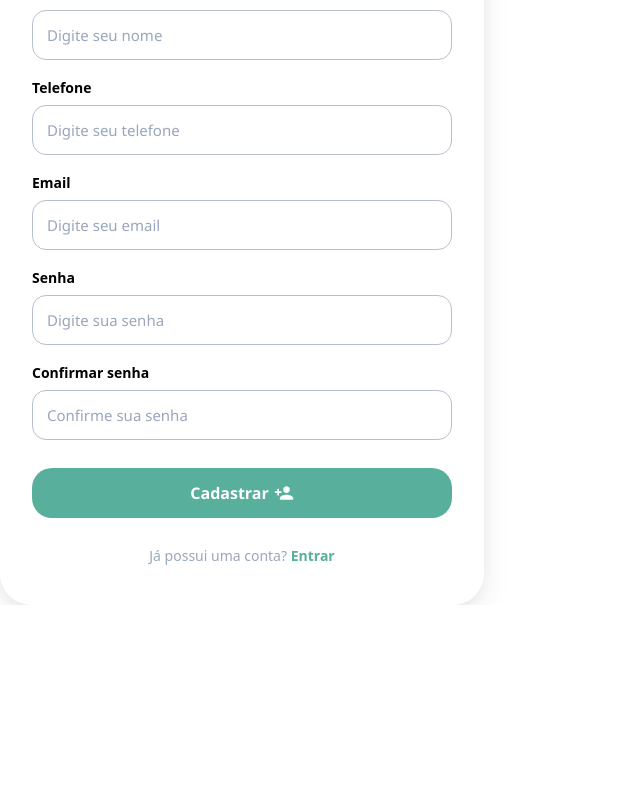
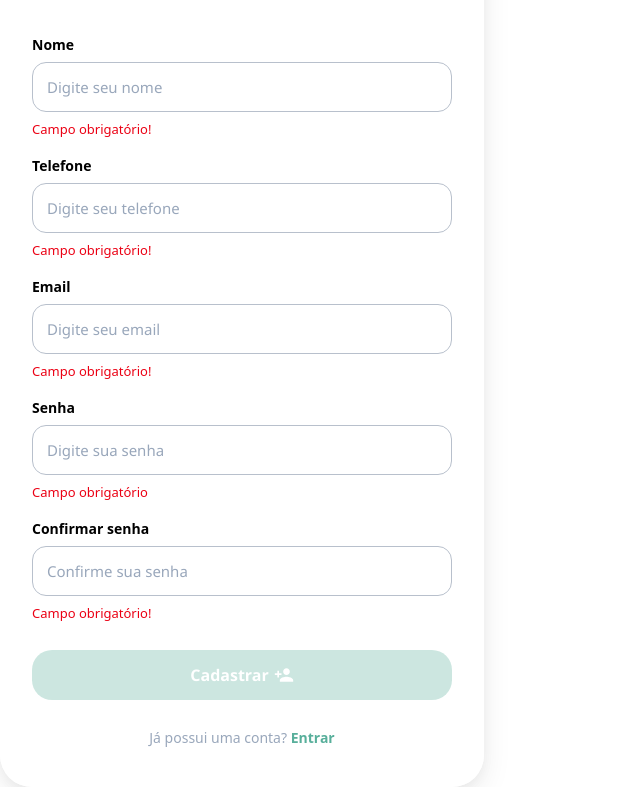
Before and after one commit to Alerrandoribeiro/my-office-front-end-senac, a React (Vite) app: page / in a window 1280 px wide. Shown: the part 590-1377 px from the top of the page, without its empty margins (0-640 px from the left). Before the commit the page ends 1195 px from the top, so only its background shows below. Built offline with nearby package versions, Linux system fonts and the light colour scheme.

Commit message:
subindo validações dos inputs

```diff
--- a/src/components/atomos/Botao/Botao.css
+++ b/src/components/atomos/Botao/Botao.css
@@ -52,3 +52,10 @@
 
   line-height: 0;
 }
+
+.botao-customizado_root:disabled {
+  opacity: 0.3;
+  cursor: not-allowed;
+  pointer-events: none;
+  position: relative;
+}
--- a/src/components/atomos/Botao/Botao.jsx
+++ b/src/components/atomos/Botao/Botao.jsx
@@ -3,12 +3,13 @@ import "./Botao.css";
 const Botao = ({
   cor,
   aoClicar,
+  aoAlterar,
   children,
   texto,
   icone,
-  onChange,
   largura,
   altura,
+  desabilitado = false,
 }) => {
   const estilos = ["botao-customizado_root"];
 
@@ -31,8 +32,9 @@ const Botao = ({
     <button
       className={estilos.join(" ")}
       onClick={aoClicar}
-      onChange={onChange}
+      onChange={aoAlterar}
       style={{ width: largura, height: altura }}
+      disabled={desabilitado}
     >
       {texto}
       {icone && <span className="botao-customizado_icone">{icone}</span>}
--- a/src/components/organismo/FormularioDeCadastroUsuario/FormularioDeCadastroUsuario.jsx
+++ b/src/components/organismo/FormularioDeCadastroUsuario/FormularioDeCadastroUsuario.jsx
@@ -4,6 +4,14 @@ import "./FormularioDeCadastroUsuario.css";
 
 import InputComLabel from "../../moleculas/InputComLabel/InputComLabel";
 import Botao from "../../atomos/Botao/Botao";
+
+import { formatarComMascara, MASCARA_TELEFONE } from "../../utils/mascaras";
+import {
+  emailValido,
+  senhaForte,
+  telefoneValido,
+  senhasIguais,
+} from "../../utils/validarFormulario";
 
 const FormularioDeCadastroUsuario = () => {
   const [nome, setNome] = useState("");
@@ -12,8 +20,37 @@ const FormularioDeCadastroUsuario = () => {
   const [senha, setSenha] = useState("");
   const [confirmarSenha, setConfirmarSenha] = useState("");
 
+  const erroNome = () => {
+    if (!nome) return "Campo obrigatório!";
+    return "";
+  };
+
+  const erroTelefone = () => {
+    if (!telefone) return "Campo obrigatório!";
+    if (!telefoneValido(telefone)) return "Telefone inválido!";
+    return "";
+  };
+
+  const erroEmail = () => {
+    if (!email) return "Campo obrigatório!";
+    if (!emailValido(email)) return "Email inválido!";
+    return "";
+  };
+
+  const erroSenha = () => {
+    if (!senha) return "Campo obrigatório";
+    if (!senhaForte(senha)) return "A senha deve ter no mínimo 8 caracteres.";
+    return "";
+  };
+
+  const erroConfirmarSenha = () => {
+    if (!confirmarSenha) return "Campo obrigatório!";
+    if (!senhasIguais(senha, confirmarSenha)) return "As senhas não coincidem.";
+    return "";
+  };
+
   const fazerCadastro = () => {
-    // Vou adicionar a lógica para cadastrar o usuário aqui, mas por enquanto só vou mostrar os dados no console
+
     console.log({
       nome,
       telefone,
@@ -21,7 +58,20 @@ const FormularioDeCadastroUsuario = () => {
       senha,
       confirmarSenha,
     });
+
+    alert("Cadastro realizado com sucesso!");
   };
+
+  const botaoDesabilitado =
+    !nome ||
+    !telefone ||
+    !email ||
+    !senha ||
+    !confirmarSenha ||
+    !emailValido(email) ||
+    !senhaForte(senha) ||
+    !senhasIguais(senha, confirmarSenha) ||
+    !telefoneValido(telefone);
 
   return (
     <div className="formulario-cadastro_root">
@@ -34,6 +84,7 @@ const FormularioDeCadastroUsuario = () => {
           valor={nome}
           aoAlterar={(e) => setNome(e.target.value)}
           largura="100%"
+          mensagemErro={erroNome()}
         />
 
         <InputComLabel
@@ -41,8 +92,11 @@ const FormularioDeCadastroUsuario = () => {
           tipo="tel"
           placeholder="Digite seu telefone"
           valor={telefone}
-          aoAlterar={(e) => setTelefone(e.target.value)}
+          aoAlterar={(e) =>
+            setTelefone(formatarComMascara(e.target.value, MASCARA_TELEFONE))
+          }
           largura="100%"
+          mensagemErro={erroTelefone()}
         />
 
         <InputComLabel
@@ -52,6 +106,7 @@ const FormularioDeCadastroUsuario = () => {
           valor={email}
           aoAlterar={(e) => setEmail(e.target.value)}
           largura="100%"
+          mensagemErro={erroEmail()}
         />
 
         <InputComLabel
@@ -61,6 +116,7 @@ const FormularioDeCadastroUsuario = () => {
           valor={senha}
           aoAlterar={(e) => setSenha(e.target.value)}
           largura="100%"
+          mensagemErro={erroSenha()}
         />
 
         <InputComLabel
@@ -70,6 +126,7 @@ const FormularioDeCadastroUsuario = () => {
           valor={confirmarSenha}
           aoAlterar={(e) => setConfirmarSenha(e.target.value)}
           largura="100%"
+          mensagemErro={erroConfirmarSenha()}
         />
       </div>
 
@@ -80,6 +137,7 @@ const FormularioDeCadastroUsuario = () => {
         altura="50px"
         aoClicar={fazerCadastro}
         icone={<MdPersonAdd />}
+        desabilitado={botaoDesabilitado}
       />
 
       <p className="formulario-cadastro_login">
--- a/src/components/organismo/FormularioLogin/FormularioLogin.jsx
+++ b/src/components/organismo/FormularioLogin/FormularioLogin.jsx
@@ -6,17 +6,53 @@ import "./FormularioLogin.css";
 import InputComLabel from "../../moleculas/InputComLabel/InputComLabel";
 import Botao from "../../atomos/Botao/Botao";
 
+import {
+  campoVazio,
+  emailValido,
+  senhaForte,
+} from "../../utils/validarFormulario";
+
 const FormularioLogin = () => {
   const [email, setEmail] = useState("");
   const [senha, setSenha] = useState("");
 
+  const erroEmail = () => {
+    if (campoVazio(email)) {
+      return "Campo obrigatório";
+    }
+
+    if (!emailValido(email)) {
+      return "Email inválido!";
+    }
+
+    return "";
+  };
+
+  const erroSenha = () => {
+    if (campoVazio(senha)) {
+      return "Campo obrigatório!";
+    }
+    if (!senhaForte(senha)) {
+      return "A senha deve ter no mínimo 8 caracteres.";
+    }
+    return "";
+  };
+
   const fazerLogin = () => {
-    // Vou adicionar a lógica para autenticar o usuário aqui, mas por enquanto só vou mostrar os dados no console
+    // Aqui você pode adicionar a lógica de autenticação, como enviar os dados para um servidor
     console.log({
       email,
       senha,
     });
+
+    alert("Login realizado com sucesso!");
   };
+
+  const botaoDesabilitado =
+    campoVazio(email) ||
+    campoVazio(senha) ||
+    !senhaForte(senha) ||
+    !emailValido(email);
 
   return (
     <div className="formulario-login_root">
@@ -29,6 +65,7 @@ const FormularioLogin = () => {
           valor={email}
           aoAlterar={(e) => setEmail(e.target.value)}
           largura="100%"
+          mensagemErro={erroEmail()}
         />
 
         <InputComLabel
@@ -38,6 +75,7 @@ const FormularioLogin = () => {
           valor={senha}
           aoAlterar={(e) => setSenha(e.target.value)}
           largura="100%"
+          mensagemErro={erroSenha()}
         />
       </div>
 
@@ -48,7 +86,9 @@ const FormularioLogin = () => {
         altura="50px"
         aoClicar={fazerLogin}
         icone={<MdLogin />}
+        desabilitado={botaoDesabilitado}
       />
+
       <p className="formulario-login_cadastro">
         Não tem uma conta?
         <span> Cadastre-se</span>
--- /dev/null
+++ b/src/components/utils/mascaras.js
@@ -0,0 +1,19 @@
+export const formatarComMascara = (value, mask) => {
+    if (!value) return '';
+    let numericValue = value.replace(/[\D]/g, '');
+    let maskedValue = '';
+    let valueIndex = 0;
+    for (let i = 0; i < mask.length; i++) {
+      if (mask[i] === '#') {
+        maskedValue += numericValue[valueIndex] || '';
+        valueIndex++;
+      } else {
+        maskedValue += mask[i];
+      }
+      if (valueIndex >= numericValue.length) break;
+    }
+    return maskedValue;
+  };
+
+  export const MASCARA_TELEFONE = '(##) #####-####';
+  export const MASCARA_CEP = '#####-###';
--- /dev/null
+++ b/src/components/utils/removerMascara.js
@@ -0,0 +1,3 @@
+export function removerMascara(valor) {
+  return valor.replace(/\D/g, "");
+}
--- /dev/null
+++ b/src/components/utils/validarFormulario.js
@@ -0,0 +1,24 @@
+export function campoVazio(valor) {
+  return !valor?.trim();
+}
+
+export function preencherCamposObrigatorios(...campos) {
+  return campos.some((campo) => campoVazio(campo));
+}
+
+export function emailValido(email) {
+  return /^[^\s@]+@[^\s@]+\.[^\s@]+$/.test(email);
+}
+
+export function senhaForte(senha) {
+  return senha.length >= 8;
+}
+
+export function telefoneValido(telefone) {
+  const numeros = telefone.replace(/\D/g, "");
+  return numeros.length >= 11;
+}
+
+export function senhasIguais(senha, confirmarSenha) {
+  return senha === confirmarSenha;
+}
```
